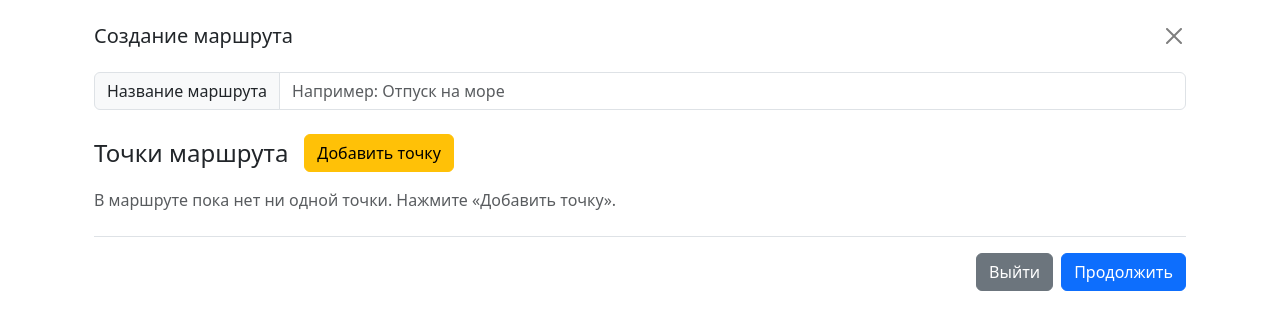
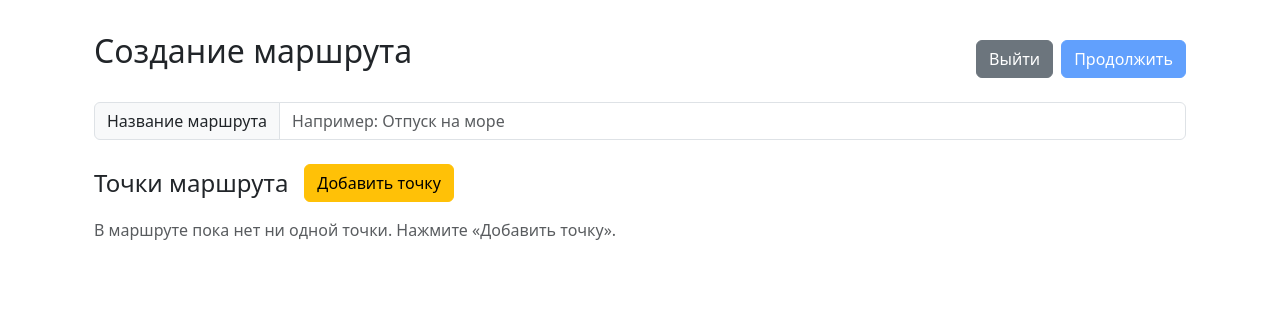
Before and after one commit to Ek2011/vamos_travel, a Flask app: template templates/step_1.html in a window 1280 px wide. Shown: the top 330 px of the page. Run offline with Flask 3, Linux system fonts and the light colour scheme; the template is opened without the code that fills it: values that come from a table or form of the project are taken from there, others are empty.

Commit message:
небольшие измененния в шаге 1

```diff
--- a/forms/step_1_form.py
+++ b/forms/step_1_form.py
@@ -7,4 +7,4 @@ class StepFirstForm(FlaskForm):
     title = StringField('Название маршрута', validators=[DataRequired()])
     points_data = HiddenField('Список точек')
     next_step = SubmitField('Продолжить')
-    exit_step = SubmitField('Выйти')
+    exit_step = SubmitField('Сохранить')
--- a/main.py
+++ b/main.py
@@ -1,22 +1,21 @@
 import json
 import os
 import sqlite3
-import uuid
 
-from flask import Flask, render_template
-from flask_login import LoginManager, login_user, login_required, logout_user
+from flask import Flask
+from flask_login import LoginManager, login_user, logout_user
 from werkzeug.utils import secure_filename
 
 from forms.user import RegisterForm, LoginForm
 from data.users import User
 
-from flask import render_template, redirect, url_for, request
+from flask import render_template, redirect, url_for
 from flask_login import login_required, current_user
 from data import db_session
 from data.trips import Trip
 from data.points import TripPoint
 from forms.step_1_form import StepFirstForm
-
+from flask import request
 
 app = Flask(__name__)
 login_manager = LoginManager()
@@ -144,13 +143,14 @@ def step_1():
         db_sess.commit()
 
         # 3. Проверяем, какая кнопка была нажата
-        if form.next_step.data:
-            return redirect(url_for('index'))
-        elif form.exit_step.data:
+        #if form.next_step.data:
+        #    return redirect(url_for('index'))
+        if form.exit_step.data:
             return redirect(url_for('index'))
 
     return render_template('step_1.html', form=form)
 
 
+
 if __name__ == '__main__':
     main()
--- a/templates/step_1.html
+++ b/templates/step_1.html
@@ -11,16 +11,19 @@
 </head>
 <body>
 
-<!-- Главная форма StepOneForm -->
-<form id="stepOneForm" action="" method="POST">
+<!-- Главная форма StepFirstForm -->
+<form id="StepFirstForm" action="" method="POST">
     {{ form.hidden_tag() }}
 
     <div class="container-lg p-4">
         <!-- Шапка -->
         <div class="d-flex align-items-center justify-content-between mb-4">
-            <h5 class="mb-0">Создание маршрута</h5>
-            <!-- Крестик открывает модальное окно выхода -->
-            <button type="button" class="btn-close" data-bs-toggle="modal" data-bs-target="#exitModal" aria-label="Выйти"></button>
+            <h2 class="mb-0">Создание маршрута</h2>
+            <!--кнопки действий -->
+            <div class="d-flex gap-2 pt-3">
+                <button type="button" class="btn btn-secondary" data-bs-toggle="modal" data-bs-target="#exitModal">Выйти</button>
+                {{ form.next_step(class="btn btn-primary", disabled=True) }}
+            </div>
         </div>
 
         <!-- Поле ввода названия маршрута -->
@@ -40,12 +43,6 @@
         <!-- Контейнер, куда JavaScript будет рисовать добавленные точки -->
         <div id="pointsContainer">
             <p id="emptyMessage" class="text-muted mt-3">В маршруте пока нет ни одной точки. Нажмите «Добавить точку».</p>
-        </div>
-
-        <!-- Нижние кнопки действий -->
-        <div class="d-flex justify-content-end gap-2 mt-4 pt-3 border-top">
-            <button type="button" class="btn btn-secondary" data-bs-toggle="modal" data-bs-target="#exitModal">Выйти</button>
-            {{ form.next_step(class="btn btn-primary") }}
         </div>
     </div>
 
```
